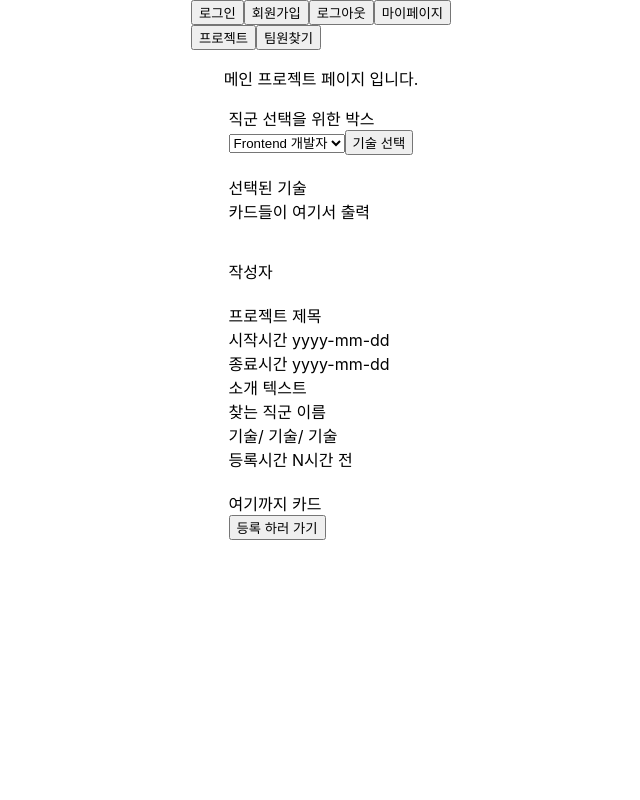
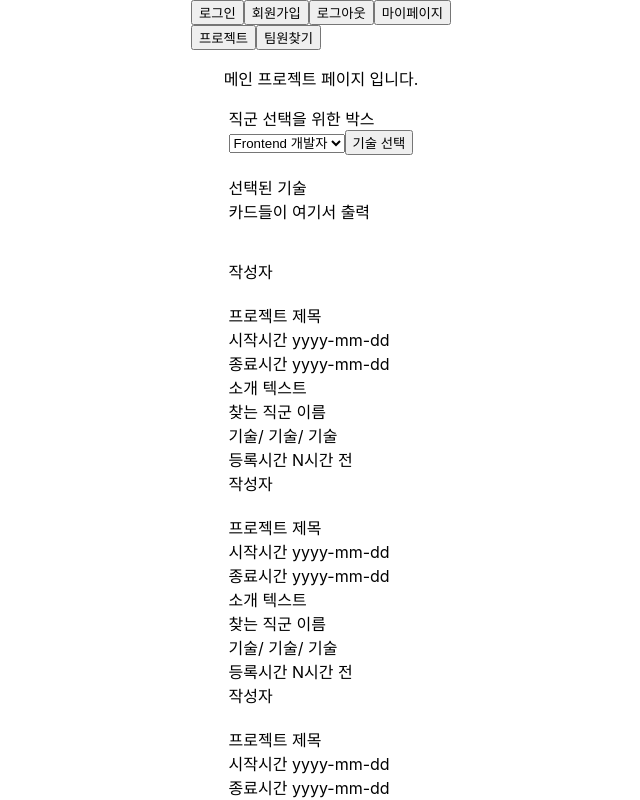
Before and after one commit to Hanghae-Realwork/front-end, a React (Create React App) app in the folder real_project/: page / in a window 1280 px wide. Shown: the top 800 px of the page, without its empty margins (319-959 px from the left). Built offline with nearby package versions, Linux system fonts and the light colour scheme.

Commit message:
배열 테스트

```diff
--- a/real_project/src/pages/MainRecruit.js
+++ b/real_project/src/pages/MainRecruit.js
@@ -18,6 +18,11 @@ const MainRecruit = () => {
     const closeModal = () => {
         setModalOpen(false);
     };
+
+
+    const Card_list = Array.from({ length: 12 }, (v, i) => i);
+    console.log(Card_list)
+
 
     return (
         <>
@@ -59,10 +64,14 @@ const MainRecruit = () => {
                 <div className="CardContainer">
                     {/* 카드 컴포넌트 불러오기 */}
                     카드들이 여기서 출력
-                    <p/>
-                    <br/>
-                    <CardRecruit/>
-                    <br/>
+                    <p />
+                    <br />
+
+                    {Card_list.map((list, idx) => {
+                        return <CardRecruit data={list} key={idx} />
+                    })}
+
+                    <br />
                     여기까지 카드
                 </div>
                 <div className="AddBtnContainer">
```
